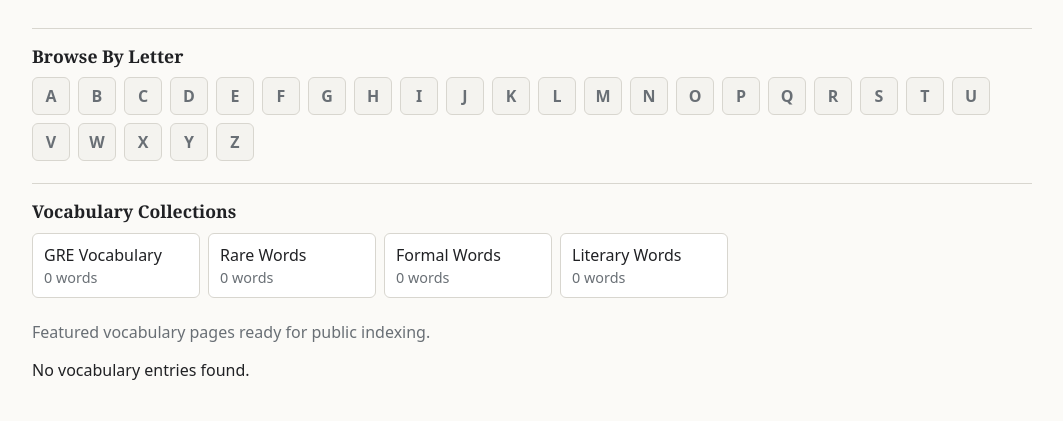
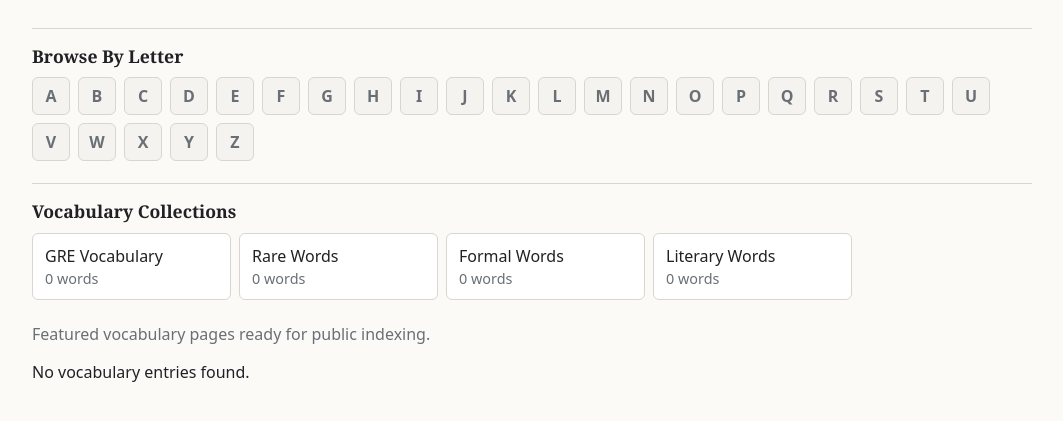
Before and after one commit to tuomoM/eruditeEdge2, a Flask app: page /words in a window 1280 px wide. Shown: the part 257-678 px from the top of the page, without its empty margins (108-1171 px from the left). Run offline with Flask 3, Linux system fonts and the light colour scheme; data that the repository does not hold is empty.

Commit message:
Fix to public vocabulary list

```diff
--- a/static/css/ed2.css
+++ b/static/css/ed2.css
@@ -929,11 +929,20 @@ button:hover,
     font-size: 1.1rem;
 }
 
-.letter-link-list,
-.collection-link-list {
+.letter-link-list {
     display: flex;
     flex-wrap: wrap;
     gap: var(--space-sm);
+}
+
+.collection-link-list {
+    display: grid;
+    grid-template-columns: repeat(auto-fit, minmax(172px, 1fr));
+    gap: var(--space-sm);
+    max-width: 820px;
+    padding: 0;
+    margin: 0;
+    list-style: none;
 }
 
 .letter-link,
@@ -959,10 +968,16 @@ button:hover,
 }
 
 .collection-link {
-    display: inline-flex;
+    display: flex;
     flex-direction: column;
-    min-width: 168px;
-    padding: 9px 11px;
+    min-height: 66px;
+    padding: 10px 12px;
+}
+
+.collection-link:hover {
+    border-color: var(--color-accent);
+    background: var(--color-accent-soft);
+    color: var(--color-accent-dark);
 }
 
 .collection-link span:last-child {
--- a/templates/public_words.html
+++ b/templates/public_words.html
@@ -26,14 +26,16 @@
 {% if collection_links %}
     <section class="public-hub-section" aria-label="Vocabulary collections">
         <h2>Vocabulary Collections</h2>
-        <div class="collection-link-list">
+        <ul class="collection-link-list">
             {% for collection in collection_links %}
-                <a class="collection-link" href="{{ collection.path }}">
-                    <span>{{ collection.heading }}</span>
-                    <span>{{ collection.count }} words</span>
-                </a>
+                <li>
+                    <a class="collection-link" href="{{ collection.path }}">
+                        <span>{{ collection.heading }}</span>
+                        <span>{{ collection.count }} words</span>
+                    </a>
+                </li>
             {% endfor %}
-        </div>
+        </ul>
     </section>
 {% endif %}
 
```
